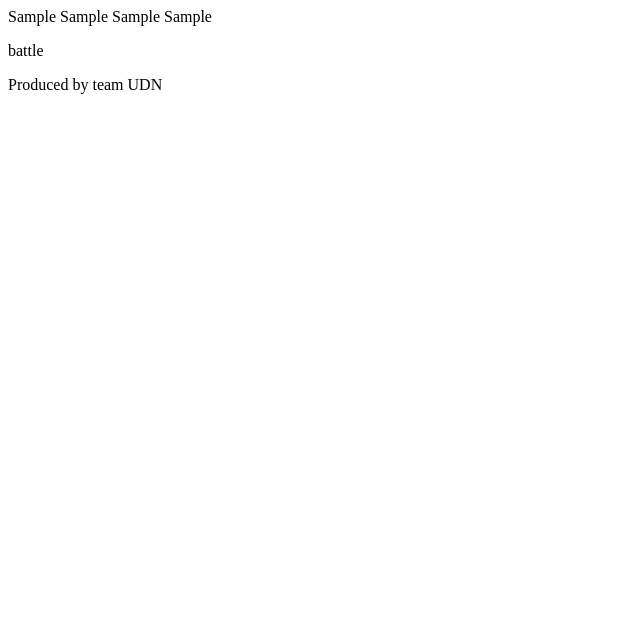
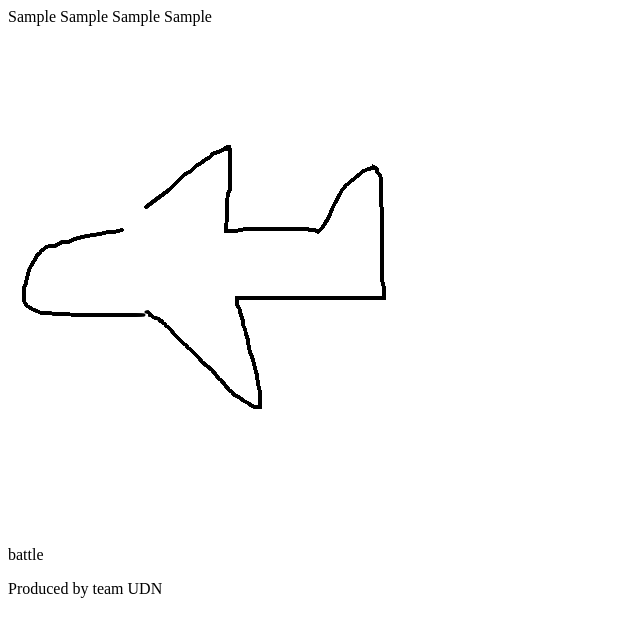
Before and after one commit to TeamUDN/doromon, a Flask app: template src/templates/battle.html in a window 1280 px wide. Shown: the top 637 px of the page, without its empty margins (0-640 px from the left). Run offline with Flask 2, Linux system fonts and the light colour scheme; the template is opened without the code that fills it: most values are stand-ins (such as "Sample title", 1, 10 or a date in 2020); style sheets or scripts are compiled from the project's sources.

Commit message:
edit battle html

```diff
--- a/src/templates/battle.html
+++ b/src/templates/battle.html
@@ -9,6 +9,10 @@
 {{r}}
 {{s}}
 {{cs}}
+
+<div class="image">
+    <img src="../static/img/top/hikouki.png" alt="">
+</div>
 
 <div id="battlePage">
   <p>battle</p>
```
